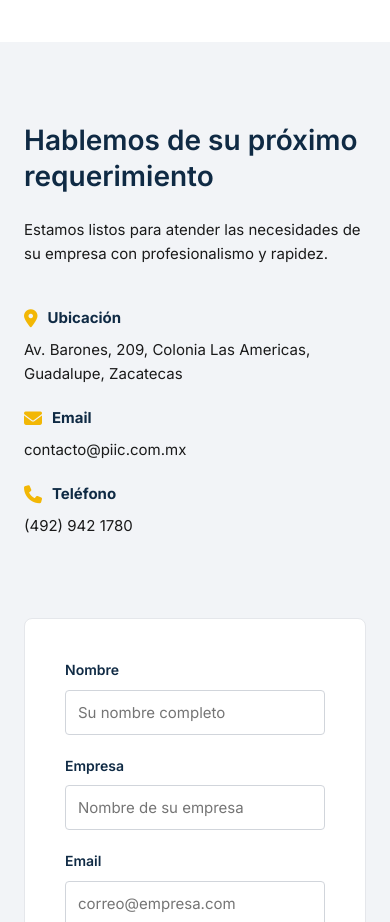
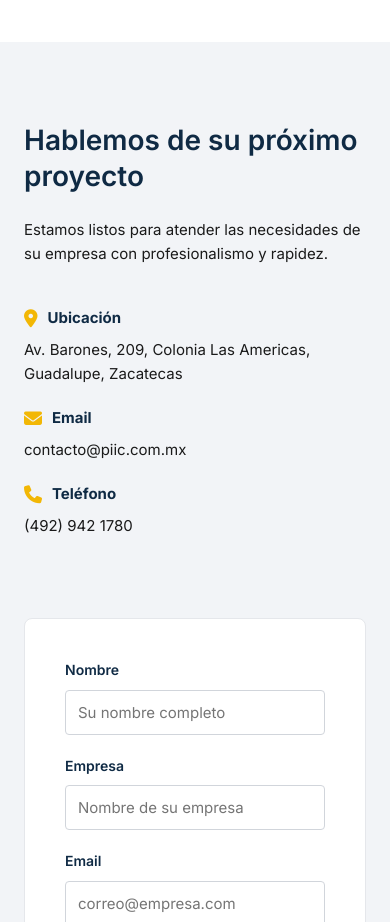
Before and after one commit to felipemiramontesr/piic, a React (Vite) app: page / in a window 390 px wide. Shown: the part 5200-6122 px from the top of the page. Built offline with nearby package versions, Linux system fonts and the light colour scheme.

Commit message:
style: finalize contact copy and mobile spacing refinements v1.9.1

```diff
--- a/src/sections/Contact.tsx
+++ b/src/sections/Contact.tsx
@@ -48,7 +48,7 @@ const Contact: React.FC = () => {
       <div className="container">
         <div className="contact-grid">
           <div className="contact-info">
-            <h2>Hablemos de su próximo requerimiento</h2>
+            <h2>Hablemos de su próximo proyecto</h2>
             <p>
               Estamos listos para atender las necesidades de su empresa con profesionalismo y
               rapidez.
```
